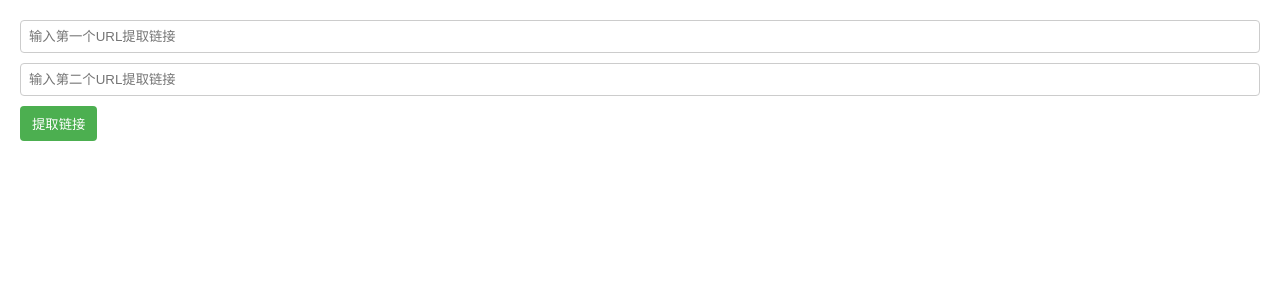
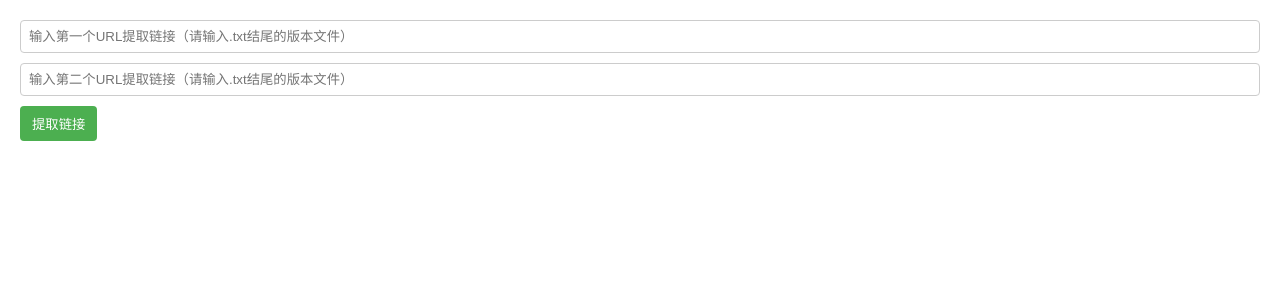
Before and after one commit to yzlin529/case-show, a Flask app: page / in a window 1280 px wide. Shown: the top 300 px of the page. Run offline with Flask 3, Linux system fonts and the light colour scheme.

Commit message:
优化界面：在URL输入框中添加.txt结尾的版本文件提示

```diff
--- a/templates/index.html
+++ b/templates/index.html
@@ -238,10 +238,10 @@
         <form method="POST" id="url-form">
             <div class="url-inputs">
                 <div class="url-input-group">
-                    <input type="text" name="url1" placeholder="输入第一个URL提取链接" value="{{ url1 }}">
+                    <input type="text" name="url1" placeholder="输入第一个URL提取链接（请输入.txt结尾的版本文件）" value="{{ url1 }}">
                 </div>
                 <div class="url-input-group">
-                    <input type="text" name="url2" placeholder="输入第二个URL提取链接" value="{{ url2 }}">
+                    <input type="text" name="url2" placeholder="输入第二个URL提取链接（请输入.txt结尾的版本文件）" value="{{ url2 }}">
                 </div>
             </div>
             <button type="submit">提取链接</button>
@@ -494,6 +494,18 @@
 
         // 内容缓存
         const contentCache = new Map();
+
+        // 将字幕处理功能封装成模块
+        const SubtitleManager = {
+            parse: function(srtContent) { /* ... */ },
+            attachToVideo: function(video, subtitleUrl, displayElement) { /* ... */ }
+        };
+
+        // 将内容加载功能封装成模块
+        const ContentLoader = {
+            loadSubtitle: function(url, elementId) { /* ... */ },
+            loadJSON: function(url, elementId) { /* ... */ }
+        };
 
         // 加载字幕内容
         function loadSubtitle(url, elementId) {
```
